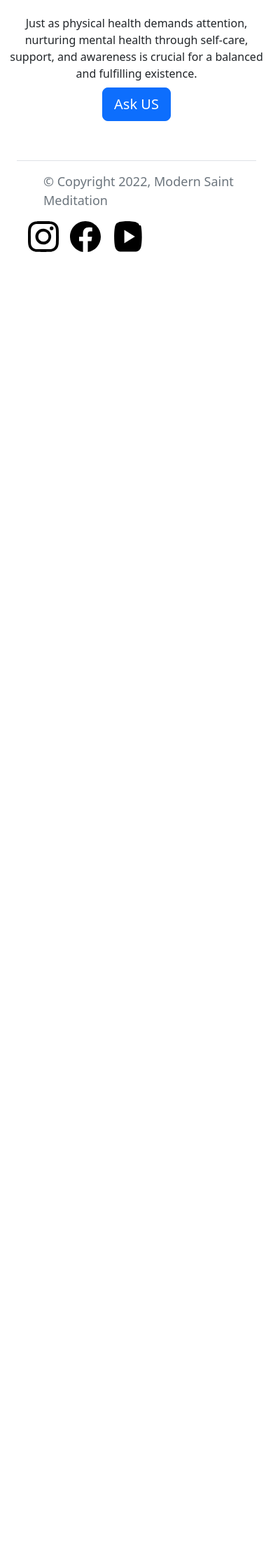
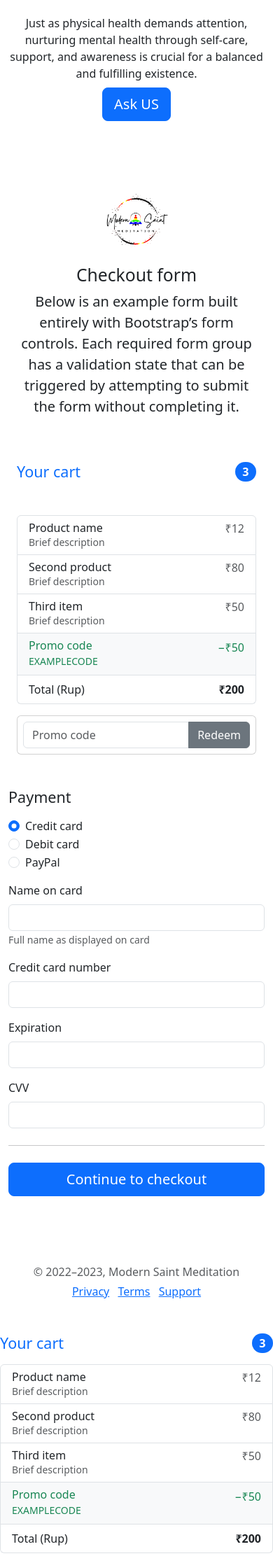
Before and after one commit to rajnibala/modern-saint-meditation-w2, a Flask app: page / in a window 390 px wide; the page is wider, and only the part inside the window is pictured. Shown: the part 2252-4475 px from the top of that part at 70% size. Before the commit the page ends 2612 px from the top of that part, so only its background shows below. Run offline with Flask 3, Linux system fonts and the light colour scheme; some libraries are stand-ins or nearby versions.

Commit message:
added checkout page

```diff
--- a/templates/Home.html
+++ b/templates/Home.html
@@ -6,6 +6,65 @@
    <meta charset="utf-8">
    <meta name="viewport" content="width=device-width, initial-scale=1">
    <link href="https://cdn.jsdelivr.net/npm/bootstrap@5.2.3/dist/css/bootstrap.min.css" rel="stylesheet" integrity="sha384-rbsA2VBKQhggwzxH7pPCaAqO46MgnOM80zW1RWuH61DGLwZJEdK2Kadq2F9CUG65" crossorigin="anonymous">
+
+<link href="../assets/dist/css/bootstrap.min.css" rel="stylesheet">
+
+    <style>
+      .bd-placeholder-img {
+        font-size: 1.125rem;
+        text-anchor: middle;
+        -webkit-user-select: none;
+        -moz-user-select: none;
+        user-select: none;
+      }
+
+      @media (min-width: 768px) {
+        .bd-placeholder-img-lg {
+          font-size: 3.5rem;
+        }
+      }
+
+      .b-example-divider {
+        height: 3rem;
+        background-color: rgba(0, 0, 0, .1);
+        border: solid rgba(0, 0, 0, .15);
+        border-width: 1px 0;
+        box-shadow: inset 0 .5em 1.5em rgba(0, 0, 0, .1), inset 0 .125em .5em rgba(0, 0, 0, .15);
+      }
+
+      .b-example-vr {
+        flex-shrink: 0;
+        width: 1.5rem;
+        height: 100vh;
+      }
+
+      .bi {
+        vertical-align: -.125em;
+        fill: currentColor;
+      }
+
+      .nav-scroller {
+        position: relative;
+        z-index: 2;
+        height: 2.75rem;
+        overflow-y: hidden;
+      }
+
+      .nav-scroller .nav {
+        display: flex;
+        flex-wrap: nowrap;
+        padding-bottom: 1rem;
+        margin-top: -1px;
+        overflow-x: auto;
+        text-align: center;
+        white-space: nowrap;
+        -webkit-overflow-scrolling: touch;
+      }
+    </style>
+
+
+    <!-- Custom styles for this template -->
+    <link href="form-validation.css" rel="stylesheet">
 <style>
   /* Add some basic styling for the navigation bar */
   .navbar {
@@ -72,6 +131,7 @@
 
 </head>
  <body>
+
    {% include 'nav.html' %}
    <img class="img-fluid" id="banner" src="https://modern-saint-meditation--rajni-balabala.repl.co/static/msmbg.jpeg">
    <div class="container">
@@ -106,7 +166,7 @@
      </div>
 
       </div>
-
+     {% include 'checkout.html' %}
    {% include 'footer.html' %}
  </body>
 </html>
--- /dev/null
+++ b/templates/checkout.html
@@ -0,0 +1,177 @@
+<div class="container">
+  <main>
+    <div class="py-5 text-center">
+      <img class="d-block mx-auto mb-4" src="static/HDlogo.jpg" alt="" width="92" height="77">
+      <h2>Checkout form</h2>
+      <p class="lead">Below is an example form built entirely with Bootstrap’s form controls. Each required form group has a validation state that can be triggered by attempting to submit the form without completing it.</p>
+    </div>
+ <h4 class="d-flex justify-content-between align-items-center mb-5">
+          <span class="text-primary">Your cart</span>
+          <span class="badge bg-primary rounded-pill">3</span>
+        </h4>
+        <ul class="list-group mb-3">
+          <li class="list-group-item d-flex justify-content-between lh-sm">
+            <div>
+              <h6 class="my-0">Product name</h6>
+              <small class="text-muted">Brief description</small>
+            </div>
+            <span class="text-muted">₹12</span>
+          </li>
+          <li class="list-group-item d-flex justify-content-between lh-sm">
+            <div>
+              <h6 class="my-0">Second product</h6>
+              <small class="text-muted">Brief description</small>
+            </div>
+            <span class="text-muted">₹80</span>
+          </li>
+          <li class="list-group-item d-flex justify-content-between lh-sm">
+            <div>
+              <h6 class="my-0">Third item</h6>
+              <small class="text-muted">Brief description</small>
+            </div>
+            <span class="text-muted">₹50</span>
+          </li>
+          <li class="list-group-item d-flex justify-content-between bg-light">
+            <div class="text-success">
+              <h6 class="my-0">Promo code</h6>
+              <small>EXAMPLECODE</small>
+            </div>
+            <span class="text-success">−₹50</span>
+          </li>
+          <li class="list-group-item d-flex justify-content-between">
+            <span>Total (Rup)</span>
+            <strong>₹200</strong>
+          </li>
+        </ul>
+
+        <form class="card p-2">
+          <div class="input-group">
+            <input type="text" class="form-control" placeholder="Promo code">
+            <button type="submit" class="btn btn-secondary">Redeem</button>
+          </div>
+        </form>
+      </div>
+
+
+
+          <h4 class="mt-5">Payment</h4>
+
+          <div class="my-3">
+            <div class="form-check">
+              <input id="credit" name="paymentMethod" type="radio" class="form-check-input" checked required>
+              <label class="form-check-label" for="credit">Credit card</label>
+            </div>
+            <div class="form-check">
+              <input id="debit" name="paymentMethod" type="radio" class="form-check-input" required>
+              <label class="form-check-label" for="debit">Debit card</label>
+            </div>
+            <div class="form-check">
+              <input id="paypal" name="paymentMethod" type="radio" class="form-check-input" required>
+              <label class="form-check-label" for="paypal">PayPal</label>
+            </div>
+          </div>
+
+          <div class="row gy-3">
+            <div class="col-md-6">
+              <label for="cc-name" class="form-label">Name on card</label>
+              <input type="text" class="form-control" id="cc-name" placeholder="" required>
+              <small class="text-muted">Full name as displayed on card</small>
+              <div class="invalid-feedback">
+                Name on card is required
+              </div>
+            </div>
+
+            <div class="col-md-6">
+              <label for="cc-number" class="form-label">Credit card number</label>
+              <input type="text" class="form-control" id="cc-number" placeholder="" required>
+              <div class="invalid-feedback">
+                Credit card number is required
+              </div>
+            </div>
+
+            <div class="col-md-3">
+              <label for="cc-expiration" class="form-label">Expiration</label>
+              <input type="text" class="form-control" id="cc-expiration" placeholder="" required>
+              <div class="invalid-feedback">
+                Expiration date required
+              </div>
+            </div>
+
+            <div class="col-md-3">
+              <label for="cc-cvv" class="form-label">CVV</label>
+              <input type="text" class="form-control" id="cc-cvv" placeholder="" required>
+              <div class="invalid-feedback">
+                Security code required
+              </div>
+            </div>
+          </div>
+
+          <hr class="my-4">
+
+          <button class="w-100 btn btn-primary btn-lg" type="submit">Continue to checkout</button>
+        </form>
+
+      </div>
+
+    </div>
+  </main>
+
+  <footer class="my-5 pt-5 text-muted text-center text-small">
+    <p class="mb-1">&copy; 2022–2023, Modern Saint Meditation</p>
+    <ul class="list-inline">
+      <li class="list-inline-item"><a href="#">Privacy</a></li>
+      <li class="list-inline-item"><a href="#">Terms</a></li>
+      <li class="list-inline-item"><a href="#">Support</a></li>
+    </ul>
+  </footer>
+</div>
+
+
+    <div class="row g-5">
+      <div class="col-md-5 col-lg-4 order-md-last">
+        <h4 class="d-flex justify-content-between align-items-center mb-3">
+          <span class="text-primary">Your cart</span>
+          <span class="badge bg-primary rounded-pill">3</span>
+        </h4>
+        <ul class="list-group mb-3">
+          <li class="list-group-item d-flex justify-content-between lh-sm">
+            <div>
+              <h6 class="my-0">Product name</h6>
+              <small class="text-muted">Brief description</small>
+            </div>
+            <span class="text-muted">₹12</span>
+          </li>
+          <li class="list-group-item d-flex justify-content-between lh-sm">
+            <div>
+              <h6 class="my-0">Second product</h6>
+              <small class="text-muted">Brief description</small>
+            </div>
+            <span class="text-muted">₹80</span>
+          </li>
+          <li class="list-group-item d-flex justify-content-between lh-sm">
+            <div>
+              <h6 class="my-0">Third item</h6>
+              <small class="text-muted">Brief description</small>
+            </div>
+            <span class="text-muted">₹50</span>
+          </li>
+          <li class="list-group-item d-flex justify-content-between bg-light">
+            <div class="text-success">
+              <h6 class="my-0">Promo code</h6>
+              <small>EXAMPLECODE</small>
+            </div>
+            <span class="text-success">−₹50</span>
+          </li>
+          <li class="list-group-item d-flex justify-content-between">
+            <span>Total (Rup)</span>
+            <strong>₹200</strong>
+          </li>
+        </ul>
+
+        <form class="card p-2">
+          <div class="input-group">
+            <input type="text" class="form-control" placeholder="Promo code">
+            <button type="submit" class="btn btn-secondary">Redeem</button>
+          </div>
+        </form>
+      </div>
```
